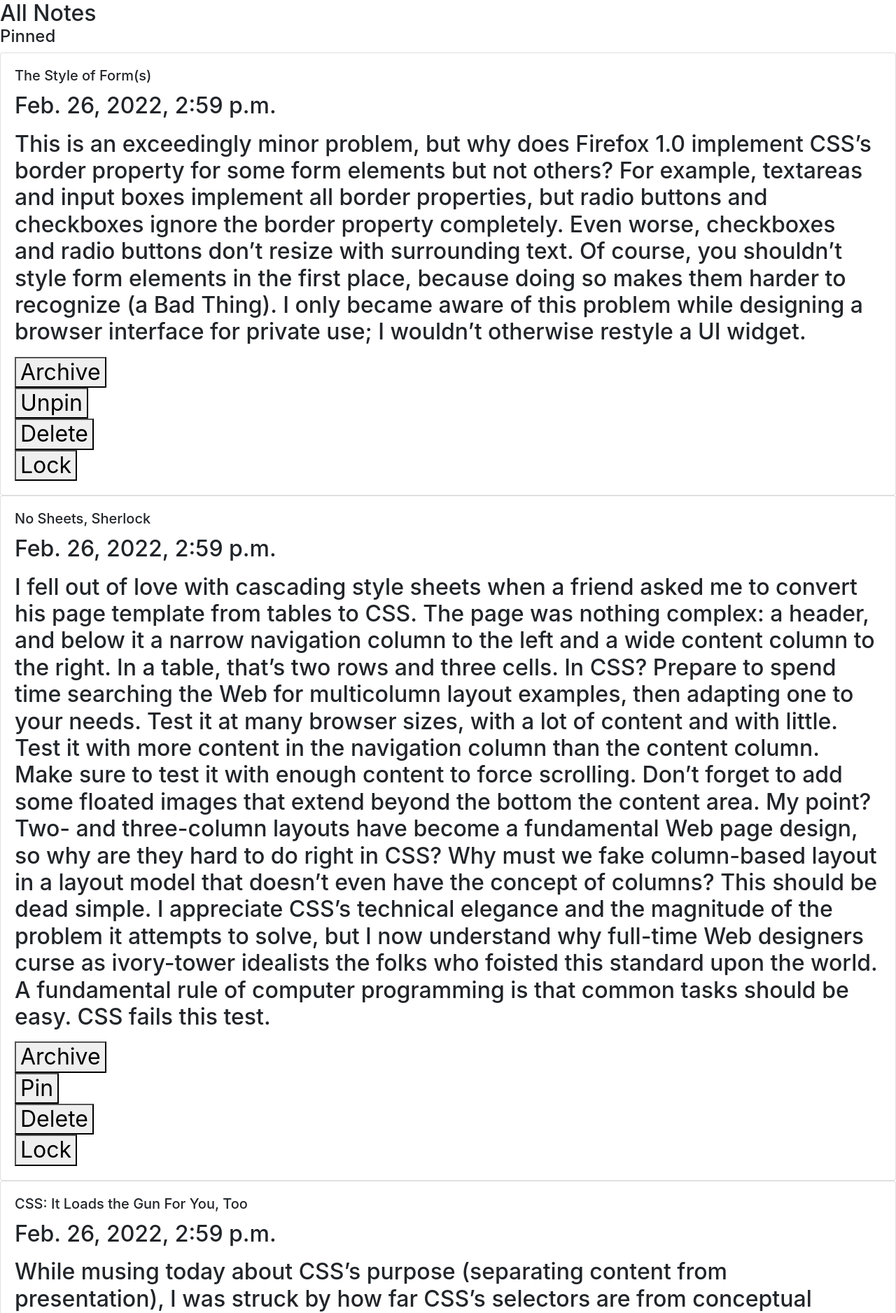
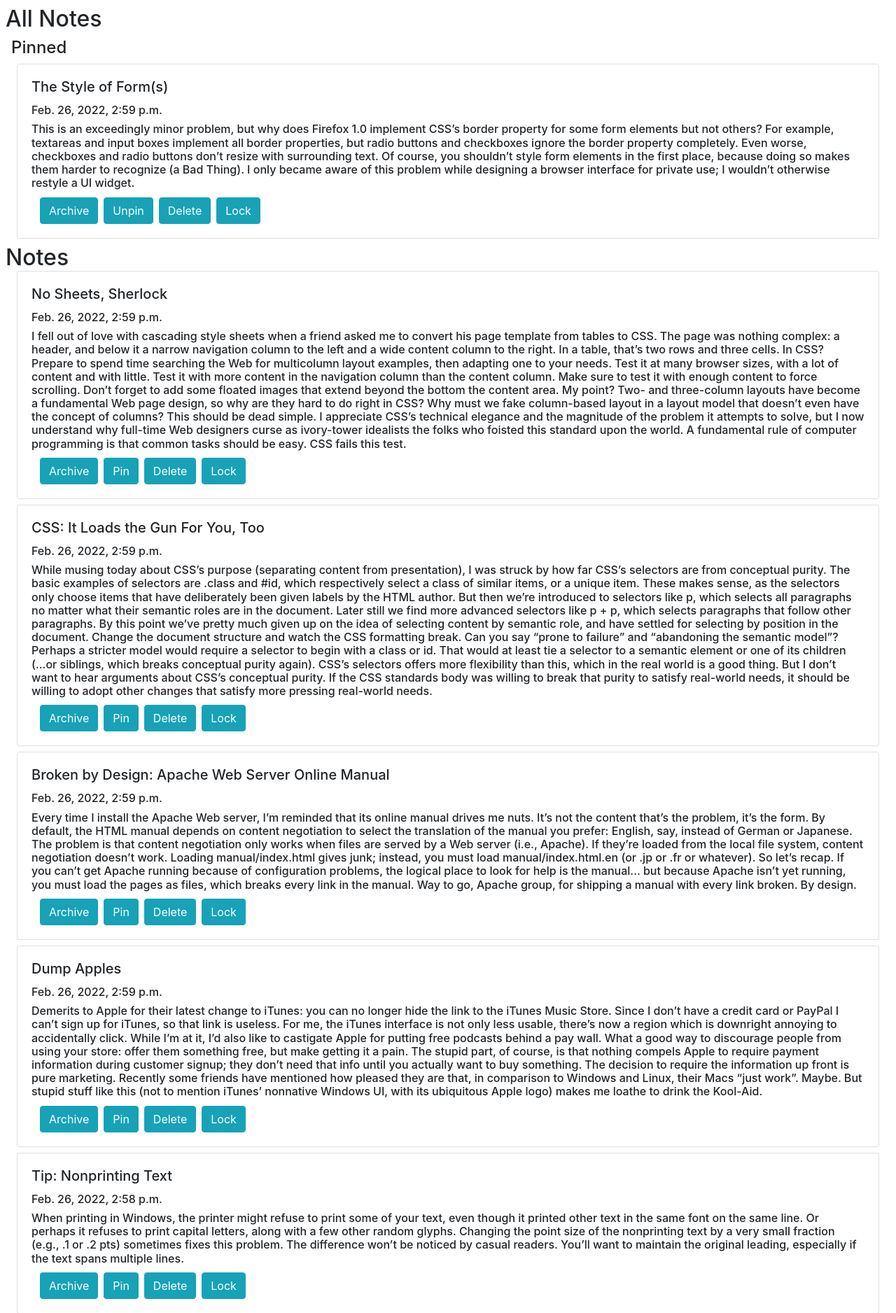
Before and after one commit to Ruofan1023/web-notes, a Django app: page /allnote in a window 1280 px wide. Shown: the part 56-1932 px from the top of the page at 70% size. Run offline with Django 4.2, Linux system fonts and the light colour scheme; data comes from the database, SQL or seed files in the repository; both versions use the stored data as it was after the commit; some libraries are stand-ins or nearby versions.

Commit message:
add style

```diff
--- a/note/static/note/note.js
+++ b/note/static/note/note.js
@@ -11,7 +11,8 @@ document.addEventListener('DOMContentLoaded', function() {
                 .then(res => res.json())
                 .then(resjson => {
                     console.log(resjson);
-                    window.location = 'http://127.0.0.1:8000/allnote'
+                    location.reload()
+                        //window.location = 'http://127.0.0.1:8000/allnote'
                 })
         })
     });
--- a/note/templates/note/allnote.html
+++ b/note/templates/note/allnote.html
@@ -2,45 +2,47 @@
 {% load static %}
 
 {% block body %}
-<h2>All Notes</h>
+<h2  class='mx-2 my-2'>All Notes</h>
     <div>
-        <h4>Pinned</h4>
-
+        <h4 class='mx-2 my-2'>Pinned</h4>
         {% for note in pinned_notes %}
         {% if not note.islocked %}
-            <div class='card'>
+            <div class='card mx-3 mb-2'>
                 <div class='card-body'>
                     <h5 class='card-title'>{{ note.title }}</h5>
-                    <p class='card-text'> {{ note.timestamp }} </p>
-                    <p class='card-text'> {{ note.content }} </p>
-
-                    <form method="POST">
+                    <h6 > {{ note.timestamp }} </h6>
+                    <h6 class='card-text'> {{ note.content }} </h6>
+                        <div class='row mx-2'>
+                            <form  class='mx-1' method="POST">
                                 {% csrf_token %}
                                 <input type='hidden' name='type' value='archive'>
                                 <input type='hidden' name='noteid' value={{ note.id }}>
-                        <button type='submit' name='archive' value=True>Archive</button>
+                                <button class='btn btn-info' type='submit' name='archive' value=True>Archive</button>
                             </form>
-                    <form method="POST">
+                            <form  class='mx-1' method="POST">
                                 {% csrf_token %}
                                 <input type='hidden' name='type' value='unpin'>
                                 <input type='hidden' name='noteid' value={{ note.id }}>
-                        <button type='submit' name='unpin'>Unpin</button>
+                                <button class='btn btn-info' type='submit' name='unpin'>Unpin</button>
                             </form>
-                    <form method="POST">
+                            <form  class='mx-1' method="POST">
                                 {% csrf_token %}
                                 <input type='hidden' name='type' value='delete'>
                                 <input type='hidden' name='noteid' value={{ note.id }}>
-                        <button type='submit' name='delete'>Delete</button>
+                                <button class='btn btn-info' type='submit' name='delete'>Delete</button>
                             </form>
-                    <button class='lock-btn' id='lock-btn-{{ note.id }}' type='submit' name='delete'>Lock</button>
+                            <form class='mx-1' >
+                                <button class='lock-btn btn btn-info' id='lock-btn-{{ note.id }}' type='submit' name='lock'>Lock</button>
+                            </form>
+                        </div>
                 </div>
             </div>
         {% else %}
-            <div class='card'>
+            <div class='card mx-3'>
                 <div class='card-body'>
                     <p>This note is locked</p>
                     <input type="password" id='password-unlock-{{ note.id }}' placeholder="Enter Your Password">
-                    <button class='unlock-btn' id='unlock-btn-{{ note.id }}' type='submit' name='delete'>Unlock</button>
+                    <button class='unlock-btn btn btn-info' id='unlock-btn-{{ note.id }}' type='submit' name='unlock'>Unlock</button>
                 </div>
             </div>
 
@@ -49,42 +51,46 @@
 
         {% endfor %}
     </div>
+    <h2  class='mx-2 my-2'>Notes</h>
     {% for note in notes %}
         {% if not note.islocked %}
-            <div class='card'>
+            <div class='card mx-3 mb-2'>
                 <div class='card-body'>
                     <h5 class='card-title'>{{ note.title }}</h5>
-                    <p class='card-text'> {{ note.timestamp }} </p>
-                    <p class='card-text'> {{ note.content }} </p>
-
-                    <form method="POST">
+                    <h6 class='card-text'> {{ note.timestamp }} </h6>
+                    <h6 class='card-text'> {{ note.content }} </h6>
+                    <div class='row mx-2'>
+                        <form  class='mx-1' method="POST">
                             {% csrf_token %}
                             <input type='hidden' name='type' value='archive'>
                             <input type='hidden' name='noteid' value={{ note.id }}>
-                        <button type='submit' name='archive' value=True>Archive</button>
+                            <button class='btn btn-info' type='submit' name='archive' value=True>Archive</button>
                         </form>
-                    <form method="POST">
+                        <form  class='mx-1' method="POST">
                             {% csrf_token %}
                             <input type='hidden' name='type' value='pin'>
                             <input type='hidden' name='noteid' value={{ note.id }}>
-                        <button type='submit' name='pin'>Pin</button>
+                            <button class='btn btn-info' type='submit' name='pin'>Pin</button>
                         </form>
-                    <form method="POST">
+                        <form  class='mx-1' method="POST">
                             {% csrf_token %}
                             <input type='hidden' name='type' value='delete'>
                             <input type='hidden' name='noteid' value={{ note.id }}>
-                        <button type='submit' name='delete'>Delete</button>
+                            <button class='btn btn-info' type='submit' name='delete'>Delete</button>
                         </form>
-                    <button class='lock-btn' id='lock-btn-{{ note.id }}' type='submit' name='delete'>Lock</button>
+                        <form class='mx-1' >
+                            <button class='lock-btn btn btn-info' id='lock-btn-{{ note.id }}' type='submit' name='lock'>Lock</button>
+                        </form>
+                    </div>
                 </div>
 
             </div>
         {% else %}
-            <div class='card'>
+            <div class='card mx-3'>
                 <div class='card-body'>
                     <p>This note is locked</p>
                     <input type="password" id='password-unlock-{{ note.id }}' placeholder="Enter Your Password">
-                    <button class='unlock-btn' id='unlock-btn-{{ note.id }}' type='submit' name='delete'>Unlock</button>
+                    <button class='unlock-btn btn btn-info' id='unlock-btn-{{ note.id }}' type='submit' name='unlock'>Unlock</button>
                 </div>
             </div>
         {% endif %}
--- a/note/templates/note/search.html
+++ b/note/templates/note/search.html
@@ -1,11 +1,11 @@
 {% extends "note/layout.html" %}
 {% load static %}
 {% block body %}
-<h1>Search</h1>
-<form method="post">
+<h2 class='mx-2 my-2'>Search</h2>
+<form class='mx-2 my-2' method="post">
     {% csrf_token %}
     <input name='keyword'>
-    <input type='submit' value='search'>
+    <input class='btn btn-info' type='submit' value='search'>
 </form>
 {% endblock body %}
 {% block script %}
```
Also changed, not shown: note/templates/note/archive.html (+10 -8 lines), db.sqlite3. Lines whose indentation alone changed are shown as unchanged.
